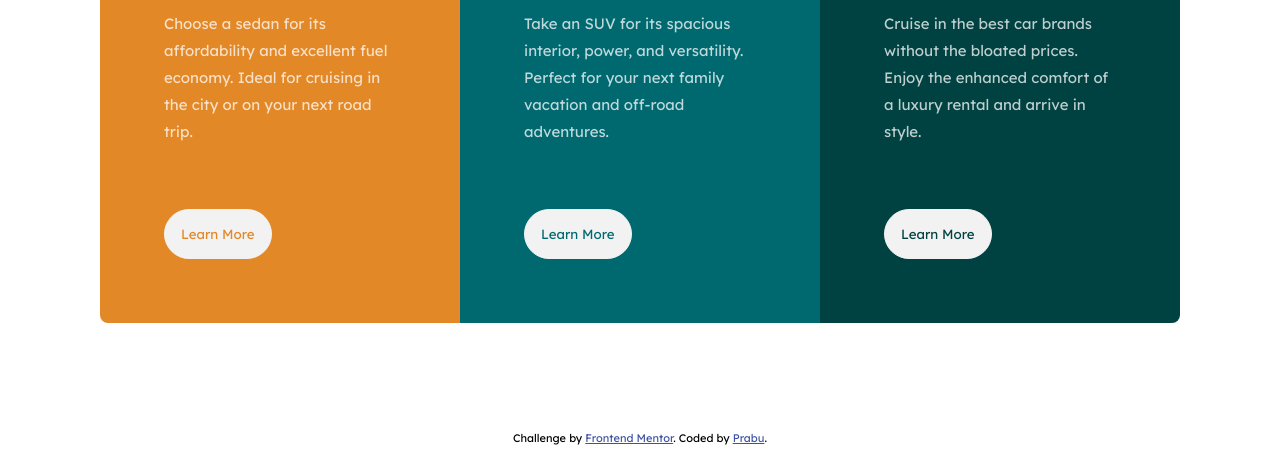
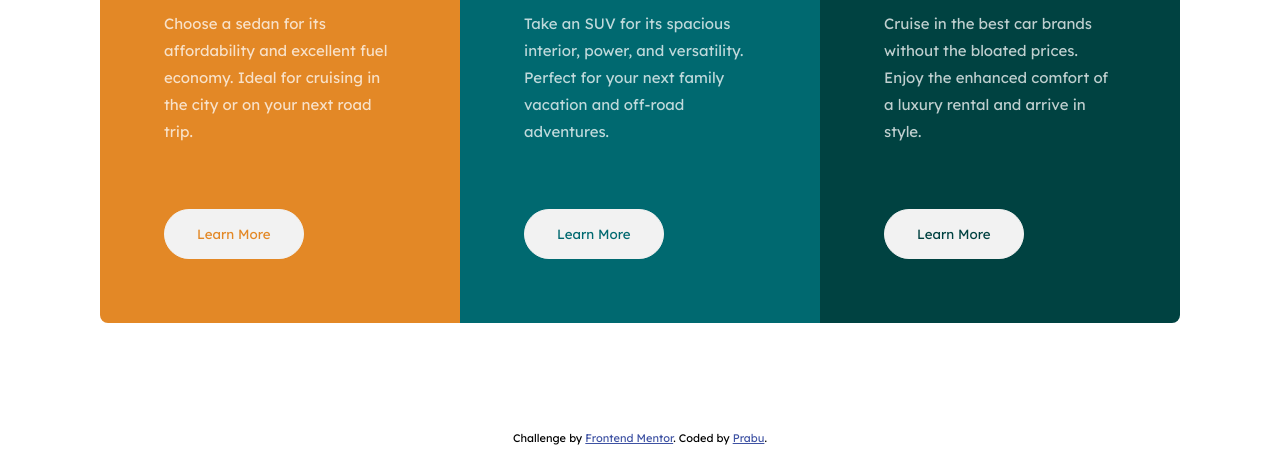
Before and after one commit to mgksp/3-column_preview_card_component, a plain HTML site: page index.html in a window 1280 px wide. Shown: the part 345-800 px from the top of the page. Drawn offline with Linux system fonts and the light colour scheme.

Commit message:
btn size fix

```diff
--- a/styles.scss
+++ b/styles.scss
@@ -50,7 +50,7 @@ button {
     }
 
     &__button {
-      padding: 1.2em;
+      padding: 1.2em 2.4em;
       border-radius: 2em;
       background-color: clr.$lt-gray;
       color: inherit;
```
Also changed, not shown: css/styles.css.
